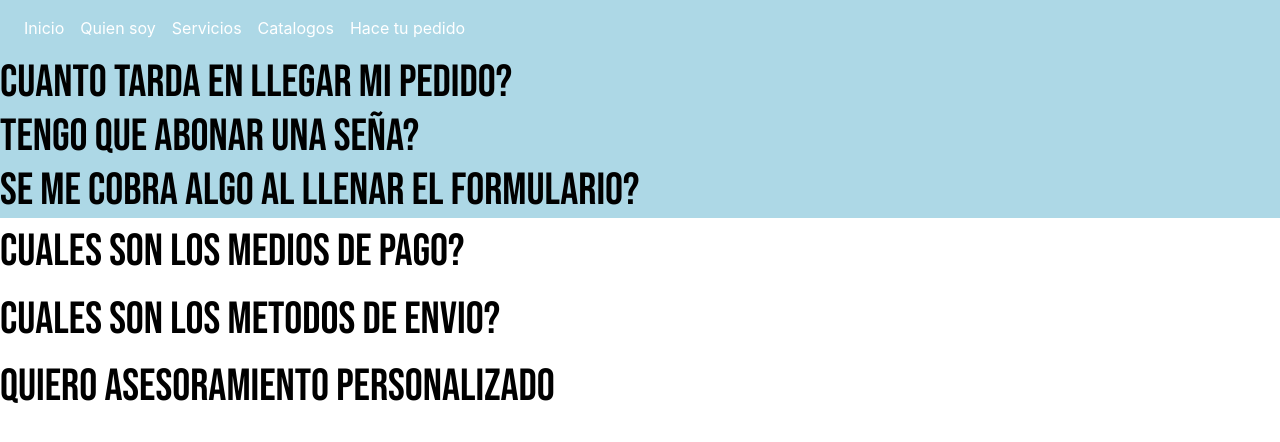
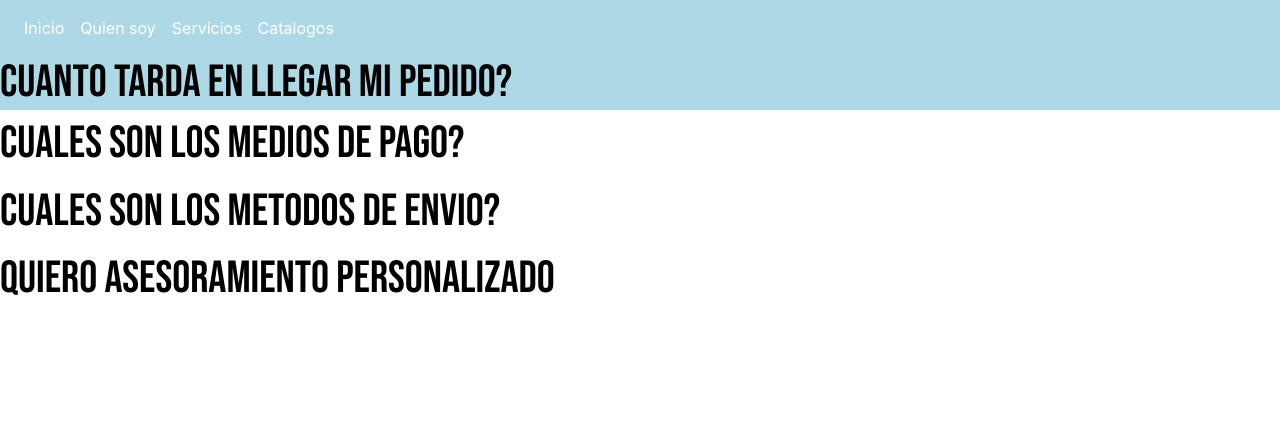
Before and after one commit to Pilarm26/pilarbrero, a website: page secciones/preguntasfrecuentes.html in a window 1280 px wide. Drawn offline with nearby package versions, Linux system fonts and the light colour scheme.

Commit message:
cambios en hace tu pedido

```diff
--- a/secciones/preguntasfrecuentes.html
+++ b/secciones/preguntasfrecuentes.html
@@ -46,9 +46,6 @@
                           <li><a href="../catalogos/lidherma.pdf">Lidherma</a></li>
                         </ul>
                   </li>
-                  <li class="nav-item">
-                    <a class="nav-link active" href="hacetupedido.html">Hace tu pedido</a>
-                  </li>
                 </ul>
               </div>
             </nav>
@@ -62,25 +59,12 @@
              </h1>
              </div>
 
-             <div>
-             <h1 class="preguntasFrec">Tengo que abonar una seña?
-             <p class="respuestas">Se solicita una seña de al menos el 30% del total para hacer el pedido. Llenando el formulario no se computara ningun pago, el pedido comienza a correr a partir de que nos contactamos. Si lo preferis podes hacer el pedido directamente via Instagram o WhastApp</p>
-             </h1>
-             </div>
-
-             <div>
-             <h1 class="preguntasFrec">Se me cobra algo al llenar el formulario?
-             <p class="respuestas">No, el pedido,asi como tambien medios de pago y envio, los confirmamos cuando me contacto con vos a traves del medio de contacto que detalles en el formulario</p>
-             </h1>
-             </div>
-
             <div class="preguntaMetodos">
             <a class="preguntasFrec" href="./vermetodos.html">Cuales son los medios de pago?</a>
             <a class="preguntasFrec" href="./vermetodos.html">Cuales son los metodos de envio?</a>
             </div>
 
-            <p class="preguntasFrec">Quiero asesoramiento personalizado</p>
-            <!--aca va link a wpp-->
+            <a class="preguntasFrec" href="https://wa.me/message/BNGXEAGPEGKPF1">Quiero asesoramiento personalizado</a>
         </section>
 </body>
 </html>
```
Also changed, not shown: index.html (+0 -3 lines).
